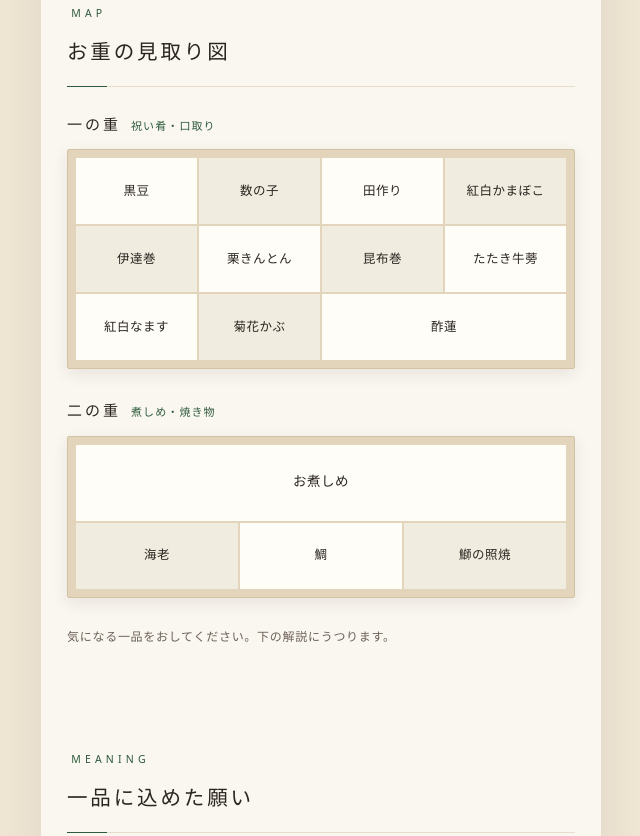
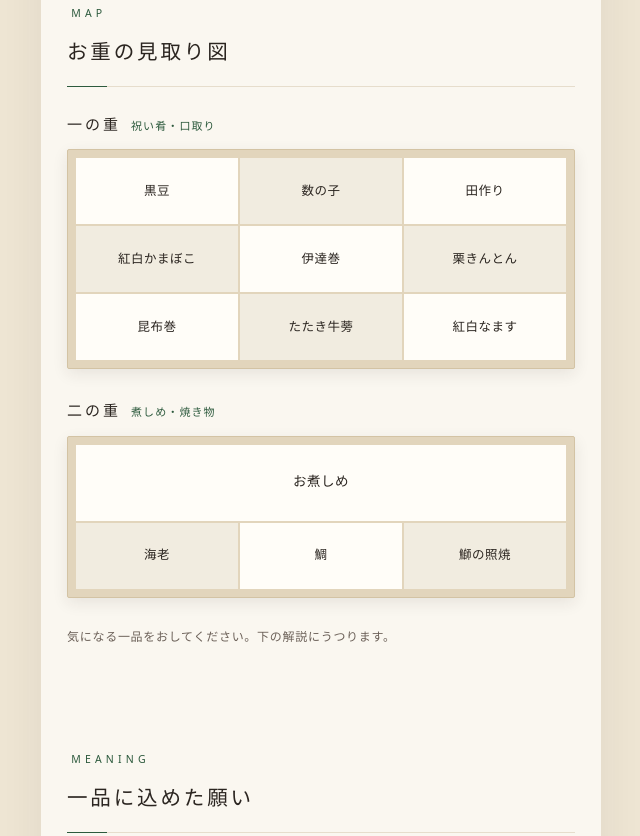
Before and after one commit to t0938-netizen/ishimine-osechi, a plain HTML site: page index.html in a window 1280 px wide. Shown: the part 2550-3386 px from the top of the page, without its empty margins (319-959 px from the left). Drawn offline with Linux system fonts and the light colour scheme.

Commit message:
一の重を3×3（9マス）に

```diff
--- a/index.html
+++ b/index.html
@@ -303,9 +303,13 @@ footer{padding:20px 26px 32px;text-align:center;font-size:11px;color:#a89e92;let
    items: name 品名 / kana 読み / wish 願いの一言 / mean 由来
           taisho 大将のひとこと（空なら案内文） / span 1,2,'full'
    ========================================================= */
+/* 保留中（一の重は3×3＝9マスのため外した。大将に確認後、戻すか削除）
+      {name:"菊花かぶ", kana:"きっかかぶ", wish:"無病息災", mean:"菊は邪気を払い、長寿を願う花。蕪を菊の形に飾り切りして添えます。", taisho:""}
+      {name:"酢蓮", kana:"すばす", wish:"見通し", mean:"穴があいた蓮根は、先の見通しがきくように。泥の中から清らかな花を咲かせる姿も尊ばれます。", taisho:""}
+*/
 const OSECHI = [
   {
-    tier:"一の重", note:"祝い肴・口取り", cols:4, items:[
+    tier:"一の重", note:"祝い肴・口取り", cols:3, items:[
       {name:"黒豆", kana:"くろまめ", wish:"まめに暮らす", mean:"まめに働き、まめに健やかに。しわが寄るまで長生きするようにと、あえてしわを寄せて炊く炊き方もあります。", taisho:""},
       {name:"数の子", kana:"かずのこ", wish:"子孫繁栄", mean:"卵の数が多いことから、子や孫に恵まれ家が続くようにという願い。親の鰊に「二親」を重ねる見方もあります。", taisho:""},
       {name:"田作り", kana:"たづくり", wish:"豊作", mean:"小魚を田の肥料にした昔にちなみ、実りの多い年になるようにと願う一品。「ごまめ」とも呼ばれます。", taisho:""},
@@ -314,9 +318,7 @@ const OSECHI = [
       {name:"栗きんとん", kana:"くりきんとん", wish:"金運", mean:"黄金色の見た目を「金団」と書き、財に恵まれるように。栗は昔から「勝ち栗」として縁起の良いものです。", taisho:""},
       {name:"昆布巻", kana:"こぶまき", wish:"よろこぶ", mean:"「よろこぶ」の語に重ねて。巻いた形は結び目のように、人と人の縁がつながることを表します。", taisho:""},
       {name:"たたき牛蒡", kana:"たたきごぼう", wish:"地に根を張る", mean:"深く根を張る牛蒡にあやかって、家が土地に根づくように。たたいて開く形は開運を表します。", taisho:""},
-      {name:"紅白なます", kana:"こうはくなます", wish:"平安", mean:"大根と人参の紅白は、祝いの水引を表します。さっぱりした酸味が、重い味の箸休めになります。", taisho:""},
-      {name:"菊花かぶ", kana:"きっかかぶ", wish:"無病息災", mean:"菊は邪気を払い、長寿を願う花。蕪を菊の形に飾り切りして添えます。", taisho:""},
-      {name:"酢蓮", kana:"すばす", span:2, wish:"見通し", mean:"穴があいた蓮根は、先の見通しがきくように。泥の中から清らかな花を咲かせる姿も尊ばれます。", taisho:""}
+      {name:"紅白なます", kana:"こうはくなます", wish:"平安", mean:"大根と人参の紅白は、祝いの水引を表します。さっぱりした酸味が、重い味の箸休めになります。", taisho:""}
     ]
   },
   {
```
